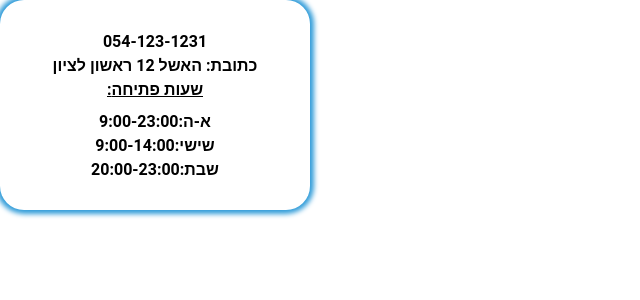
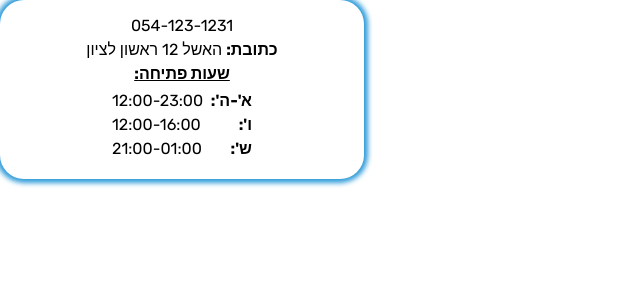
Before and after one commit to ColmanDevClub-DeliveryApp/frontend, a React (Create React App) app: page / in a window 1280 px wide. Shown: the top 300 px of the page, without its empty margins (0-640 px from the left). Built offline with nearby package versions, Linux system fonts and the light colour scheme.

Commit message:
RestaurantInfo done

```diff
--- a/src/App.js
+++ b/src/App.js
@@ -1,18 +1,10 @@
 import './App.css';
-import './components/button/index'
-import ResturauntInformation from './components/resturauntInformation/index';
+import PlayGround from './PlayGround';
 
 function App() {
-
-  const openingTimes = [
-    { day: ' :א-ה ', hours: ' 9:00-23:00' },
-    { day: ' :שישי', hours: ' 9:00-14:00' },
-    { day: ' :שבת', hours: ' 20:00-23:00' },
-  ];
-
   return (
     <div className="App">
-      <ResturauntInformation address="האשל 12 ראשון לציון" phone="054-123-1231" openingTimes={openingTimes}/>
+      <PlayGround />
     </div>
   );
 }
--- /dev/null
+++ b/src/PlayGround.js
@@ -0,0 +1,12 @@
+import React from 'react'
+import RestaurantInfo from './components/resturauntInformation'
+
+const PlayGround = () => {
+    return (
+        <div>
+        <RestaurantInfo address='האשל 12 ראשון לציון' phone='054-123-1231' openingTimes={[{day: "'א'-ה",hours:"12:00-23:00"},{day: "'ו", hours: "12:00-16:00"},{day : "'ש", hours:"21:00-01:00"}]}/>
+        </div>
+    )
+}
+
+export default PlayGround
--- a/src/components/resturauntInformation/index.js
+++ b/src/components/resturauntInformation/index.js
@@ -3,23 +3,21 @@ import './styles.css';
 
 /**
  *
- * parameters: address, phone, openingTimes - array of objects with day and hours)
+ * parameters: address, phone, openingTimes - array of objects with day and hours expamle - [{day: "'א'-ה",hours:"08:00-23:00"},{day: "'ש", hours: "סגור"}])
  *
  */
-const RestaurantInfo = ({address, phone, openingTimes }) => {
+const RestaurantInfo = ({address="ראשון לציון", phone="123-456-7890", openingTimes=[{day: "'א'-ה",hours:"08:00-23:00"},{day: "'ש", hours: "סגור"}] }) => {
   return (
     <div className='RestaurantInfo'>
-        <p>{phone}</p>
-        <p> כתובת: {address}</p>
-        <p className='openingTimes'>:שעות פתיחה</p>
-        <table>
+        <p className='phone'>{phone}</p>
+        <p className='address'> <span className="address-title">כתובת:</span> {address}</p>
+        <p className='openingTimes-Title'>:שעות פתיחה</p>
         {openingTimes.map(({ day, hours }) => (
-            <tr key={day}>
-              <td>{hours}</td>
-              <td>{day}</td>
-            </tr>
+          <div className='openingTimes'>
+              <p className='hours'>{hours}</p>
+              <p className='day'>:{day}</p>
+          </div>
           ))}
-        </table>
     </div>
   );
 };
--- a/src/components/resturauntInformation/styles.css
+++ b/src/components/resturauntInformation/styles.css
@@ -1,27 +1,41 @@
+@import url('https://fonts.googleapis.com/css2?family=Rubik:wght@300;400;500;600;700;800;900&display=swap%27');
+
 *{
-    font-family: 'Roboto', sans-serif;
+    font-family: 'Rubik', sans-serif;
+    margin: 0;
+    padding: 0;
+}
+
+.RestaurantInfo{
+    width: 20.75rem;
+    padding: 1rem;
+    border-radius: 1.5rem;
+    box-shadow: 0px 0px 0.3125rem 0.25rem #309cd9;
+    font-size: 1rem;
+}
+
+.openingTimes-Title{
+    text-decoration: underline;
+    margin-bottom: 0.5rem;
     font-weight: bold;
 }
 
-.RestaurantInfo{
-    width: 15.625rem;
-    height: 9.375rem;
-    padding: 1.875rem;
-    border-radius: 1.5rem;
-    box-shadow: 0px 0px 0.3125rem 0.25rem #309cd9;
-    line-height: 1.5rem;
+.openingTimes{
+    display: flex;
+    align-items: center;
+    justify-content: space-between;
+    padding: 0 6rem;
+
 }
 
-table{
-    display: flex;
-    flex-direction: column;
-    align-items: center;
-    width: 100%;
-    height: 100%;
-    border-collapse: collapse;
+.openingTimes .day{
+    font-weight: bold;
 }
 
-.openingTimes{
-    text-decoration: underline;
-    margin-bottom: 0.5rem;
+p{
+    margin-bottom: 0.3125rem;
 }
+
+.address-title{
+    font-weight: bold;
+}
```
